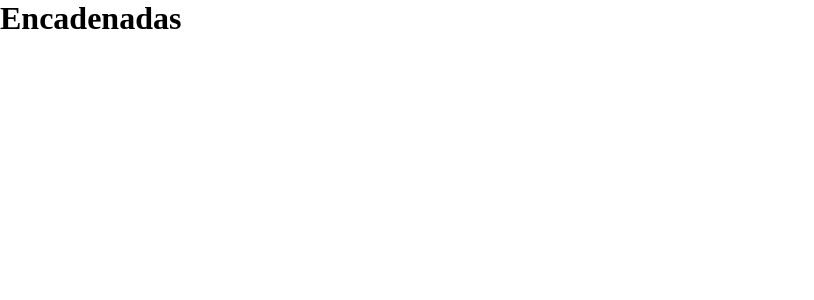
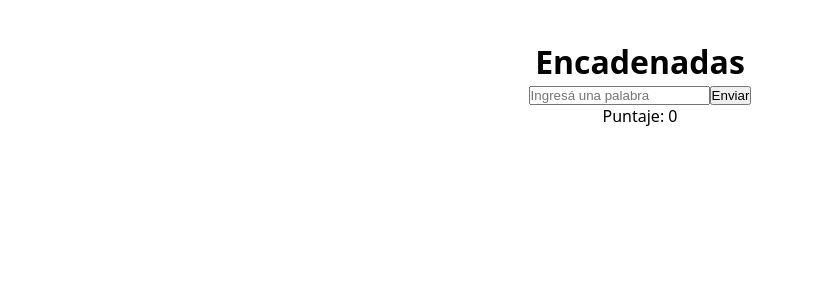
Before and after one commit to valentinachiappori/unq-ui-valentina-chiappori-trabajo-final, a React (Vite) app: page / in a window 1280 px wide. Shown: the top 300 px of the page, without its empty margins (0-814 px from the left). Built offline with nearby package versions, Linux system fonts and the light colour scheme.

Commit message:
feat: wordInput con estilo basico y logica de valicacion

```diff
--- a/src/App.css
+++ b/src/App.css
@@ -0,0 +1,5 @@
+.app {
+  text-align: center;
+  padding: 40px 20px;
+  font-family: system-ui, sans-serif;
+}
--- a/src/App.jsx
+++ b/src/App.jsx
@@ -1,9 +1,57 @@
 import './App.css'
+import { useState } from 'react';
+import WordInput from "./components/WordInput";
+import { wordExists } from "./api/wordService"
 
 function App() {
+  const [chain, setChain] = useState([]);
+  const [score, setScore] = useState(0);
+  const [error, setError] = useState(null);
+  const [loading, setLoading] = useState(false);
+
+  const handleSubmitWord = async (word) => {
+    setError("");
+
+    if (!word) return;
+
+    const normalizedWord = word.toLowerCase();
+
+    if (chain.length > 0) {
+      const lastWord = chain[chain.length - 1].normalize();
+      const lastLetter = lastWord.slice(-1);
+
+      if (!normalizedWord.startsWith(lastLetter)) {
+        setError("La palabra debe empezar con la letra ");
+        return;
+      }
+    }
+
+    if (chain.includes(normalizedWord)) {
+      setError("La palabra ya fue utilizada.");
+      return;
+    }
+
+    try {
+      setLoading(true);
+      const exists = await wordExists(normalizedWord);
+      if (!exists) {
+        setError("La palabra no existe en el diccionario.");
+        return;
+      }
+      setChain((prev) => [...prev, word]);
+      setScore((prev) => prev + normalizedWord.length);
+    } catch (error) {
+        setError("No se pudo validar la palabra, intentá de nuevo");
+    } finally {
+      setLoading(false);
+    }
+  };
+
   return (
     <div className="app">
       <h1>Encadenadas</h1>
+      <WordInput onSubmitWord={handleSubmitWord} error={error} loading={loading} />
+      <p>Puntaje: {score}</p>
     </div>
   )
 }
--- /dev/null
+++ b/src/components/WordInput.jsx
@@ -0,0 +1,32 @@
+import "../styles/WordInput.css";
+import { useState } from 'react';
+
+const WordInput = ({ onSubmitWord, error, loading }) => {
+  const [word, setWord] = useState('');
+
+  const handleSubmit = (e) => {
+    e.preventDefault();
+    if (!word.trim() || loading) return;
+
+    onSubmitWord(word.trim());
+    setWord('');
+  };
+
+  return (
+    <form onSubmit={handleSubmit}>
+      <input
+        type="text"
+        value={word}
+        onChange={(e) => setWord(e.target.value)}
+        placeholder="Ingresá una palabra"
+        disabled={loading}
+      />
+      <button type="submit" disabled={loading}>
+        {loading ? "Validando..." : "Enviar"}
+      </button>
+      {error && <p className="error">{error}</p>}
+    </form>
+  );
+};
+
+export default WordInput;
--- /dev/null
+++ b/src/styles/WordInput.css
@@ -0,0 +1,37 @@
+.word-input-container {
+  margin-top: 20px;
+  display: flex;
+  flex-direction: column;
+  gap: 10px;
+  align-items: center;
+}
+
+.word-input-container input {
+  padding: 10px;
+  font-size: 16px;
+  border: 1px solid #ccc;
+  border-radius: 4px;
+  width: 100%;
+  max-width: 300px;
+}
+
+.word-input-container button {
+  padding: 10px 20px;
+  font-size: 16px;
+  background-color: #aa3bff;
+  color: white;
+  border: none;
+  border-radius: 4px;
+  cursor: pointer;
+}
+
+.word-input-container button:disabled {
+  background-color: #ccc;
+  cursor: not-allowed;
+}
+
+.error {
+  color: #ff3b3b;
+  font-size: 14px;
+  margin-top: 5px;
+}
```
